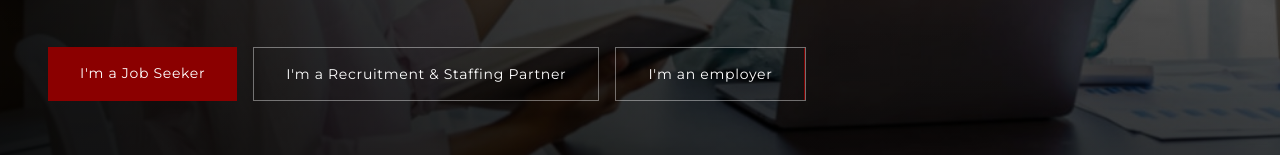
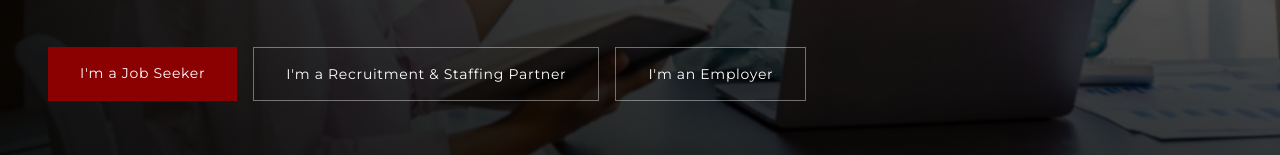
Before and after one commit to RyanMdg/stepupph, a React (Vite) app: page / in a window 1280 px wide. Shown: the part 567-722 px from the top of the page. Built offline with nearby package versions, Linux system fonts and the light colour scheme.

Commit message:
update employer to Employer

```diff
--- a/src/app/pages/Home.tsx
+++ b/src/app/pages/Home.tsx
@@ -35,11 +35,6 @@ export default function Home() {
 
         <div className="relative z-10 max-w-7xl mx-auto w-full px-6 md:px-12 py-32">
           <div className="max-w-3xl">
-            {/* <div
-              className={`h-px bg-[#8B0000] mb-10 transition-all duration-1000 delay-200 origin-left ${
-                isVisible ? "w-16 opacity-100" : "w-0 opacity-0"
-              }`}
-            /> */}
             <div
               className={`text-xs tracking-[0.3em] text-[#ffffff] mb-4 transition-all duration-700 delay-300 ${
                 isVisible
@@ -99,7 +94,7 @@ export default function Home() {
                 to="/employers"
                 className="group relative px-8 py-4 border border-white/40 text-white overflow-hidden transition-all duration-300 text-sm tracking-wider text-center"
               >
-                <span className="relative z-10">I'm an employer</span>
+                <span className="relative z-10">I'm an Employer</span>
                 <div className="absolute inset-0 bg-[#8B0000] translate-x-full group-hover:translate-x-0 transition-transform duration-300" />
               </Link>
             </div>
```
